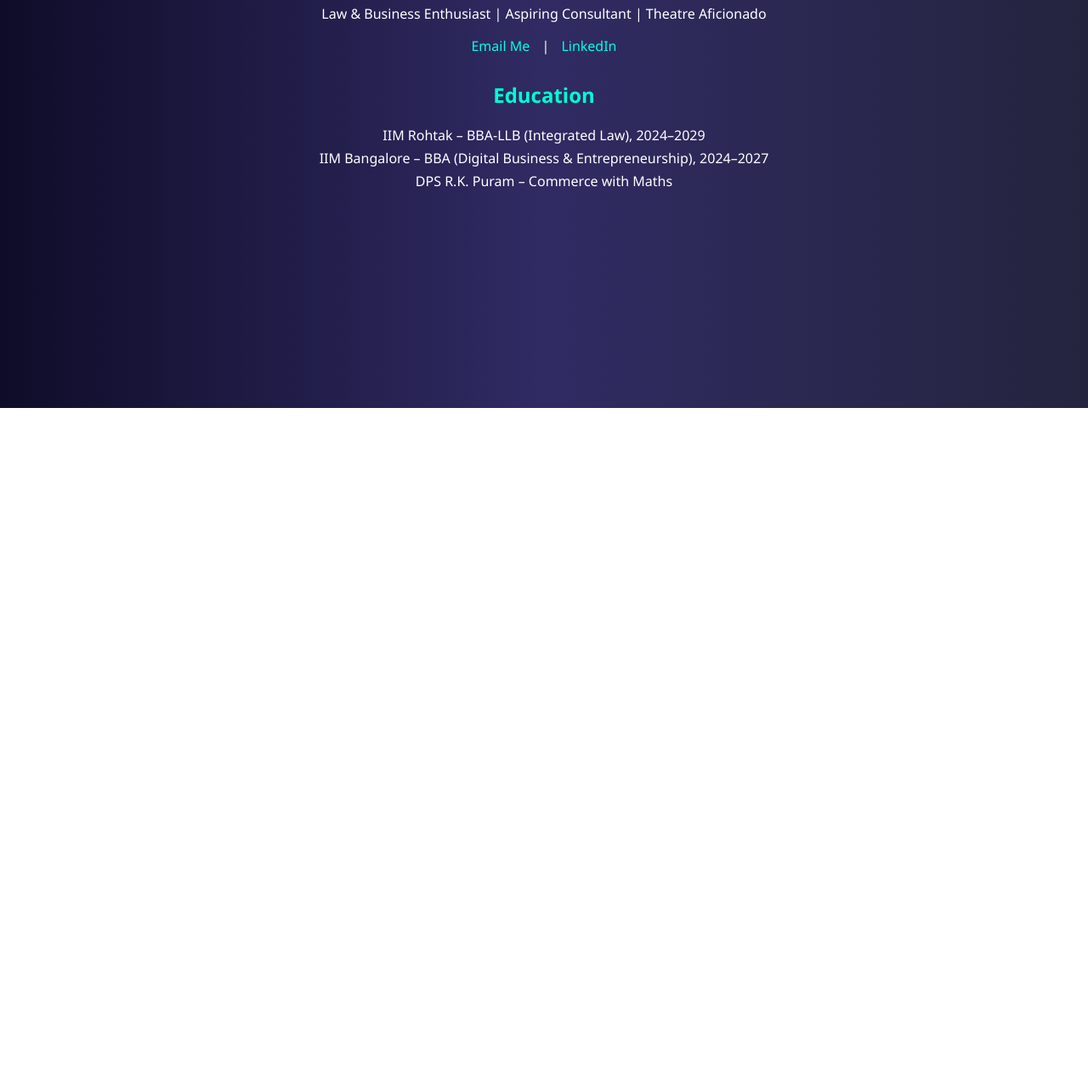
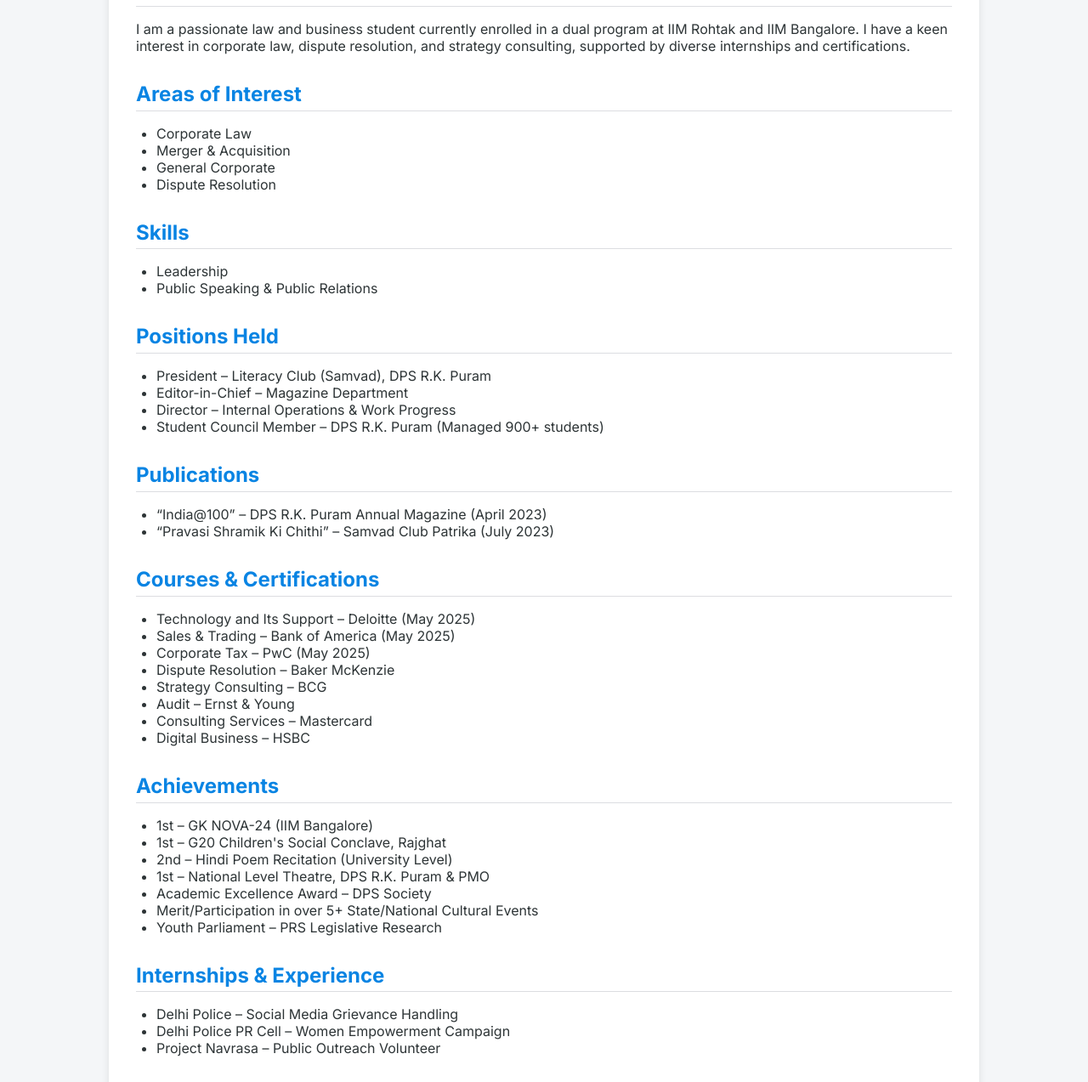
Before and after one commit to Vk17is8/My-website.io, a plain HTML site: page index.html in a window 1280 px wide. Shown: the part 320-1593 px from the top of the page at 85% size. Before the commit the page ends 800 px from the top, so only its background shows below. Drawn offline with Linux system fonts and the light colour scheme.

Commit message:
Update index.html

```diff
--- a/index.html
+++ b/index.html
@@ -1,26 +1,144 @@
-
 <!DOCTYPE html>
 <html lang="en">
 <head>
   <meta charset="UTF-8" />
-  <meta name="viewport" content="width=device-width, initial-scale=1.0" />
-  <title>Vinayak Gaur</title>
-  <link rel="stylesheet" href="style.css" />
+  <meta name="viewport" content="width=device-width, initial-scale=1.0"/>
+  <title>Vinayak Gaur | Portfolio</title>
+  <link href="https://fonts.googleapis.com/css2?family=Inter:wght@400;700&display=swap" rel="stylesheet">
+  <style>
+    body {
+      font-family: 'Inter', sans-serif;
+      background-color: #f4f6f8;
+      color: #2d3436;
+      margin: 0;
+      padding: 0;
+    }
+    .container {
+      max-width: 960px;
+      margin: 2rem auto;
+      background-color: #fff;
+      padding: 2rem;
+      border-radius: 12px;
+      box-shadow: 0 0 10px rgba(0,0,0,0.1);
+    }
+    header {
+      text-align: center;
+      margin-bottom: 2rem;
+    }
+    header h1 {
+      font-size: 2.5rem;
+      color: #2c3e50;
+    }
+    header p {
+      margin: 0.3rem;
+    }
+    section {
+      margin-bottom: 2rem;
+    }
+    h2 {
+      color: #0984e3;
+      border-bottom: 1px solid #dcdde1;
+      padding-bottom: 0.3rem;
+      margin-bottom: 1rem;
+    }
+    ul {
+      padding-left: 1.5rem;
+    }
+    a {
+      color: #0984e3;
+      text-decoration: none;
+    }
+    a:hover {
+      text-decoration: underline;
+    }
+  </style>
 </head>
 <body>
-  <div class="hero">
-    <h1>Vinayak Gaur</h1>
-    <p>Law & Business Enthusiast | Aspiring Consultant | Theatre Aficionado</p>
-    <a href="mailto:vinayakgaur06@gmail.com">Email Me</a> |
-    <a href="https://linkedin.com/in/vinayak-gaur-a7a715251" target="_blank">LinkedIn</a>
-    <div class="education">
-      <h2>Education</h2>
+  <div class="container">
+    <header>
+      <h1>Vinayak Gaur</h1>
+      <p>BBA-LLB Student | IIM Rohtak</p>
+      <p>Email: <a href="mailto:vinayakgaur06@gmail.com">vinayakgaur06@gmail.com</a></p>
+      <p>Phone: +91 7042023653</p>
+      <p><a href="https://linkedin.com/in/vinayak-gaur-a7a715251" target="_blank">LinkedIn Profile</a></p>
+    </header>
+
+    <section>
+      <h2>About Me</h2>
+      <p>I am a passionate law and business student currently enrolled in a dual program at IIM Rohtak and IIM Bangalore. I have a keen interest in corporate law, dispute resolution, and strategy consulting, supported by diverse internships and certifications.</p>
+    </section>
+
+    <section>
+      <h2>Areas of Interest</h2>
       <ul>
-        <li>IIM Rohtak – BBA-LLB (Integrated Law), 2024–2029</li>
-        <li>IIM Bangalore – BBA (Digital Business & Entrepreneurship), 2024–2027</li>
-        <li>DPS R.K. Puram – Commerce with Maths</li>
+        <li>Corporate Law</li>
+        <li>Merger & Acquisition</li>
+        <li>General Corporate</li>
+        <li>Dispute Resolution</li>
       </ul>
-    </div>
+    </section>
+
+    <section>
+      <h2>Skills</h2>
+      <ul>
+        <li>Leadership</li>
+        <li>Public Speaking & Public Relations</li>
+      </ul>
+    </section>
+
+    <section>
+      <h2>Positions Held</h2>
+      <ul>
+        <li>President – Literacy Club (Samvad), DPS R.K. Puram</li>
+        <li>Editor-in-Chief – Magazine Department</li>
+        <li>Director – Internal Operations & Work Progress</li>
+        <li>Student Council Member – DPS R.K. Puram (Managed 900+ students)</li>
+      </ul>
+    </section>
+
+    <section>
+      <h2>Publications</h2>
+      <ul>
+        <li>“India@100” – DPS R.K. Puram Annual Magazine (April 2023)</li>
+        <li>“Pravasi Shramik Ki Chithi” – Samvad Club Patrika (July 2023)</li>
+      </ul>
+    </section>
+
+    <section>
+      <h2>Courses & Certifications</h2>
+      <ul>
+        <li>Technology and Its Support – Deloitte (May 2025)</li>
+        <li>Sales & Trading – Bank of America (May 2025)</li>
+        <li>Corporate Tax – PwC (May 2025)</li>
+        <li>Dispute Resolution – Baker McKenzie</li>
+        <li>Strategy Consulting – BCG</li>
+        <li>Audit – Ernst & Young</li>
+        <li>Consulting Services – Mastercard</li>
+        <li>Digital Business – HSBC</li>
+      </ul>
+    </section>
+
+    <section>
+      <h2>Achievements</h2>
+      <ul>
+        <li>1st – GK NOVA-24 (IIM Bangalore)</li>
+        <li>1st – G20 Children's Social Conclave, Rajghat</li>
+        <li>2nd – Hindi Poem Recitation (University Level)</li>
+        <li>1st – National Level Theatre, DPS R.K. Puram & PMO</li>
+        <li>Academic Excellence Award – DPS Society</li>
+        <li>Merit/Participation in over 5+ State/National Cultural Events</li>
+        <li>Youth Parliament – PRS Legislative Research</li>
+      </ul>
+    </section>
+
+    <section>
+      <h2>Internships & Experience</h2>
+      <ul>
+        <li>Delhi Police – Social Media Grievance Handling</li>
+        <li>Delhi Police PR Cell – Women Empowerment Campaign</li>
+        <li>Project Navrasa – Public Outreach Volunteer</li>
+      </ul>
+    </section>
   </div>
 </body>
 </html>
```
